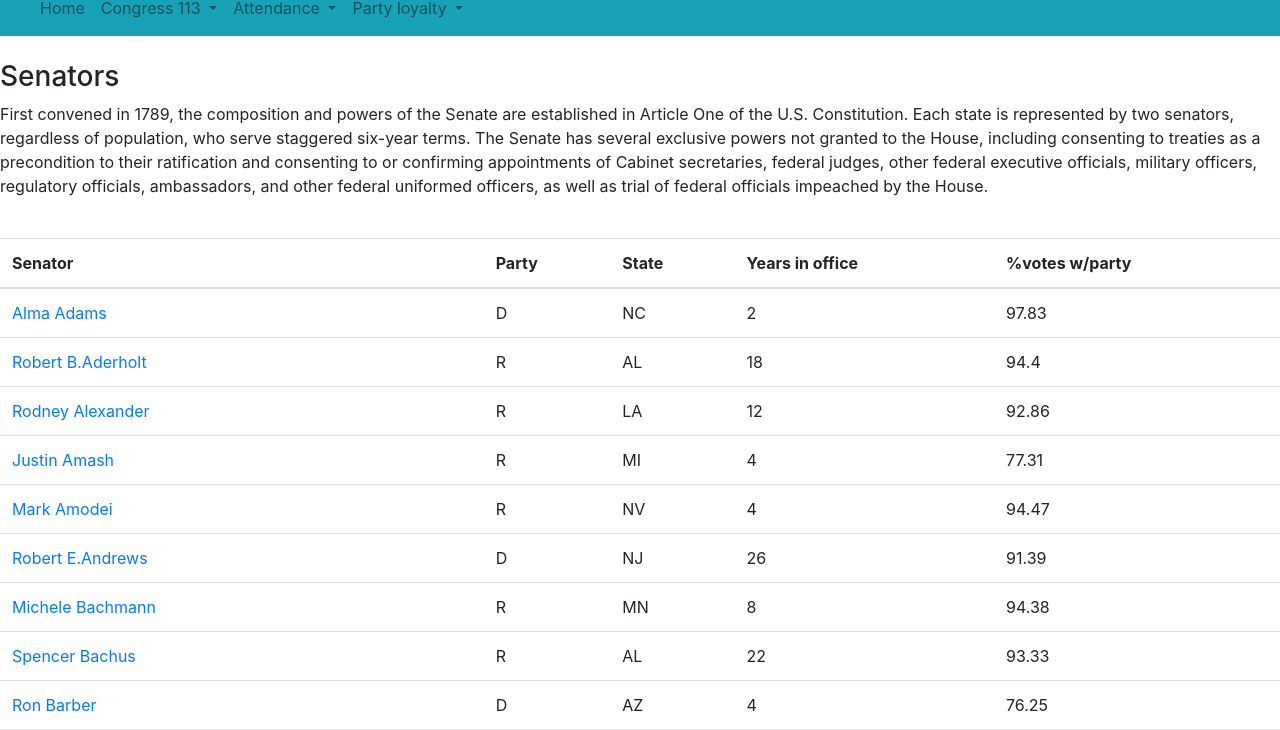
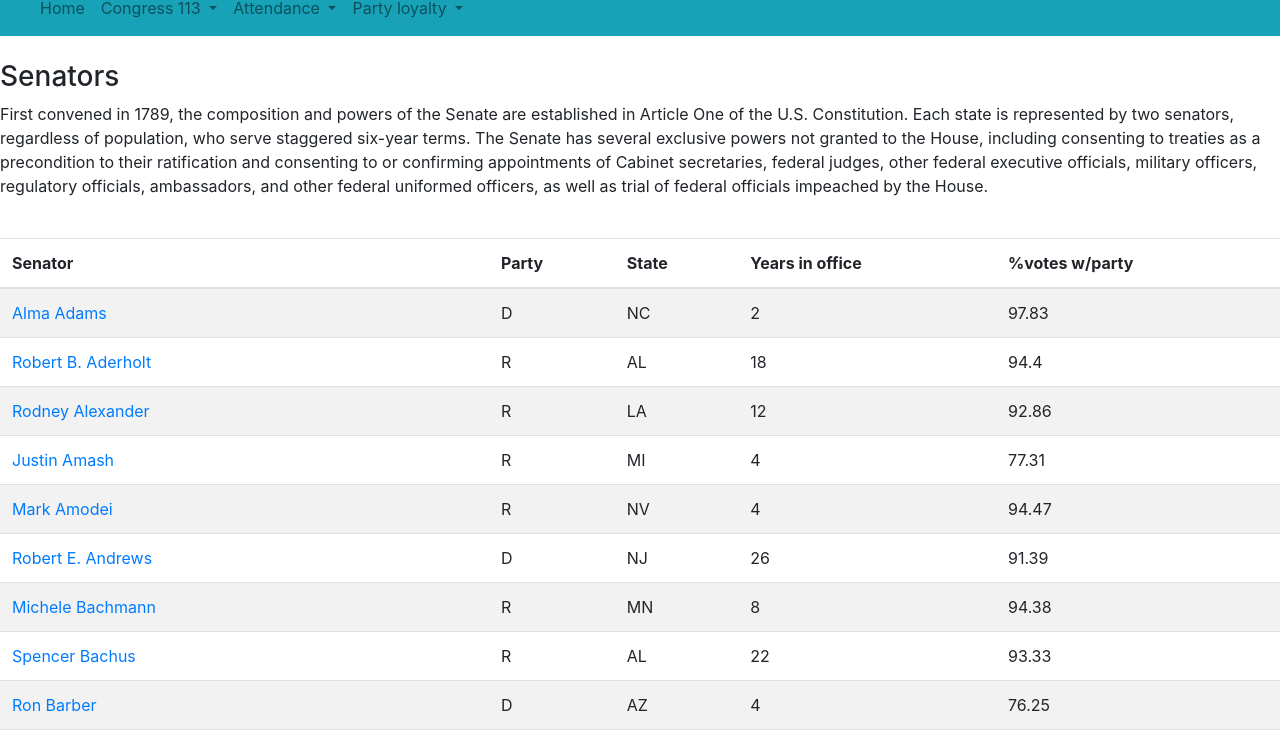
Before and after one commit to druijter/TGIF-project, a plain HTML site: page house-data.html in a window 1280 px wide. Shown: the part 70-800 px from the top of the page. Drawn offline with nearby package versions, Linux system fonts and the light colour scheme; files whose address does not match are found by name.

Commit message:
project after code review with Pol. He refactored the javascript-files

```diff
--- a/house-data.html
+++ b/house-data.html
@@ -136,7 +136,7 @@
             <br>
         </div>
 
-        <table id="house-data" class="table table-striped">
+        <table class="table table-striped">
             <thead>
 
                 <tr class="underline">
@@ -158,6 +158,9 @@
                     </th>
                 </tr>
             </thead>
+            <tbody id="table-data">
+
+            </tbody>
         </table>
     </main>
 
--- a/houselogic.js
+++ b/houselogic.js
@@ -1,10 +1,14 @@
 window.onload = function () {
-
-
 
     var membercollection = data.results[0].members;
 
 
+    this.createTable(membercollection)
+
+
+}
+
+function createTable (membercollection) {
 
 
 
@@ -13,53 +17,50 @@ window.onload = function () {
 
         var tr = document.createElement("TR")
 
-        document.getElementById("house-data").appendChild(tr)
+        document.getElementById("table-data").appendChild(tr)
+
+        var a = document.createElement("a")
+        a.href = membercollection[i].url
+        a.innerHTML = `${membercollection[i].first_name} ${(membercollection[i].middle_name || " ")}  ${membercollection[i].last_name}`
+        // td.appendChild(a)
+
+        tr.insertCell().appendChild(a)
+        tr.insertCell().innerHTML = membercollection[i].party
+        tr.insertCell().innerHTML = membercollection[i].state
+        tr.insertCell().innerHTML = membercollection[i].seniority
+        tr.insertCell().innerHTML = membercollection[i].votes_with_party_pct
+
+
+        // for (j = 0; j < 5; j++) {
 
 
 
-        for (j = 0; j < 5; j++) {
-
-
-
-            var td = document.createElement("td")
-            tr.appendChild(td)
-            if (j == 0) {
-
-                var a = document.createElement("a")
-                a.href = membercollection[i].url
-                a.innerHTML = membercollection[i].first_name + " " + (membercollection[i].middle_name || "") + "" + membercollection[i].last_name
-                td.appendChild(a)
-
-
-            }
-            if (j == 1) {
-                td.innerHTML = membercollection[i].party
-            }
-            if (j == 2) {
-                td.innerHTML = membercollection[i].state
-            }
-            if (j == 3) {
-                td.innerHTML = membercollection[i].seniority
-            }
-            if (j == 4) {
-                td.innerHTML = membercollection[i].votes_with_party_pct
-            } else {
-                null
-            }
-
-
-
-
-        }
+        //     var td = document.createElement("td")
+        //     tr.appendChild(td)
+        //     if (j == 0) {
+        //         var a = document.createElement("a")
+        //         a.href = membercollection[i].url
+        //         a.innerHTML = `${membercollection[i].first_name} ${(membercollection[i].middle_name || " ")}  ${membercollection[i].last_name}`
+        //         td.appendChild(a)
+        //     }
+        //     if (j == 1) {
+        //         td.innerHTML = membercollection[i].party
+        //     }
+        //     if (j == 2) {
+        //         td.innerHTML = membercollection[i].state
+        //     }
+        //     if (j == 3) {
+        //         td.innerHTML = membercollection[i].seniority
+        //     }
+        //     if (j == 4) {
+        //         td.innerHTML = membercollection[i].votes_with_party_pct
+        //     }
+        // }
 
     }
 
+    // var first = document.getElementsByTagName("thead");
+    // var second = document.getElementsByTagName("tr")[1];
 
-
-    var first = document.getElementsByTagName("thead");
-    var second = document.getElementsByTagName("tr")[1];
-
-    first.appendChild(second)
-
-
+    // first.appendChild(second)
 }
```
